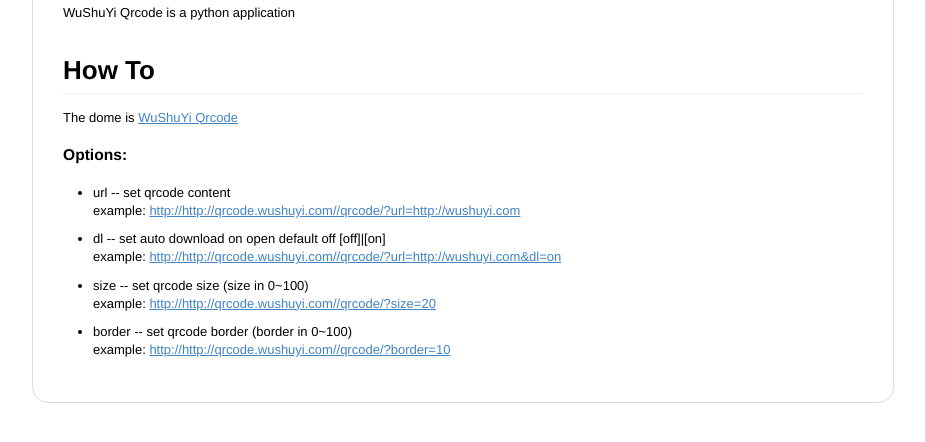
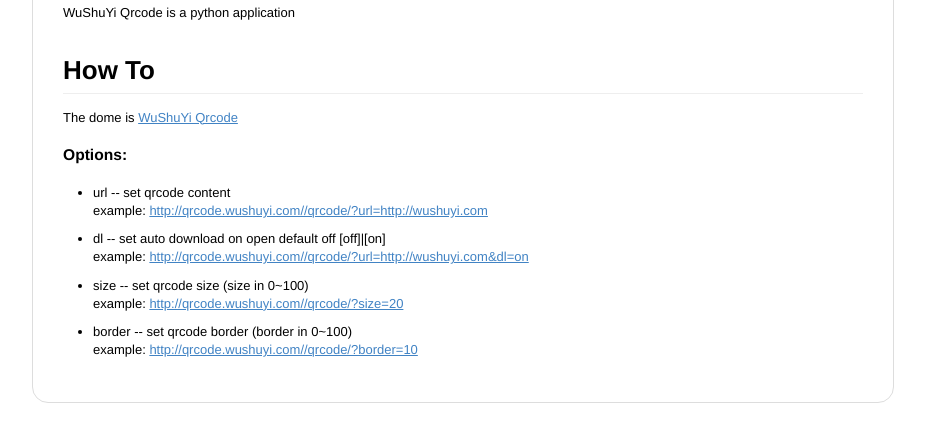
Before and after one commit to FashtimeDotCom/webqrcode, a plain HTML site: page tmpl/index.html in a window 1280 px wide. Shown: the part 106-548 px from the top of the page, without its empty margins (177-1102 px from the left). Drawn offline with Linux system fonts and the light colour scheme.

Commit message:
diff some

```diff
--- a/tmpl/index.html
+++ b/tmpl/index.html
@@ -81,19 +81,19 @@
 		<ul>
 			<li>
 				url -- set qrcode content <br />
-				example: <a href="./qrcode/?url=http://wushuyi.com/">http://http://qrcode.wushuyi.com//qrcode/?url=http://wushuyi.com</a>
+				example: <a href="./qrcode/?url=http://wushuyi.com/">http://qrcode.wushuyi.com//qrcode/?url=http://wushuyi.com</a>
 			</li>
 			<li>
 				dl -- set auto download on open default off [off]|[on]<br />
-				example: <a href="./qrcode/?url=http://wushuyi.com/&dl=on">http://http://qrcode.wushuyi.com//qrcode/?url=http://wushuyi.com&dl=on</a>
+				example: <a href="./qrcode/?url=http://wushuyi.com/&dl=on">http://qrcode.wushuyi.com//qrcode/?url=http://wushuyi.com&dl=on</a>
 			</li>
 			<li>
 				size -- set qrcode size (size in 0~100)<br />
-				example: <a href="./qrcode/?size=20">http://http://qrcode.wushuyi.com//qrcode/?size=20</a>
+				example: <a href="./qrcode/?size=20">http://qrcode.wushuyi.com//qrcode/?size=20</a>
 			</li>
 			<li>
 				border -- set qrcode border (border in 0~100)<br />
-				example: <a href="./qrcode/?border=10">http://http://qrcode.wushuyi.com//qrcode/?border=10</a>
+				example: <a href="./qrcode/?border=10">http://qrcode.wushuyi.com//qrcode/?border=10</a>
 			</li>
 		</ul>
 	</div>
```
